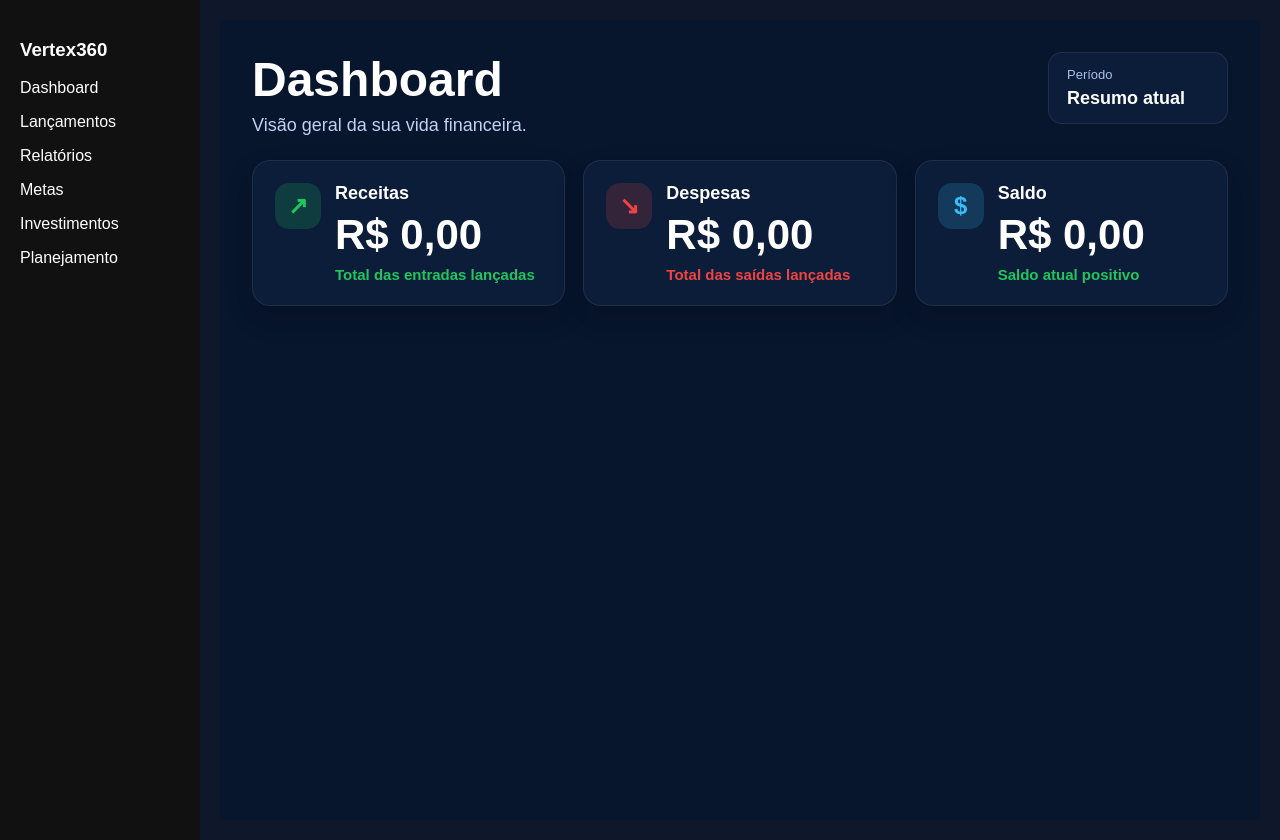
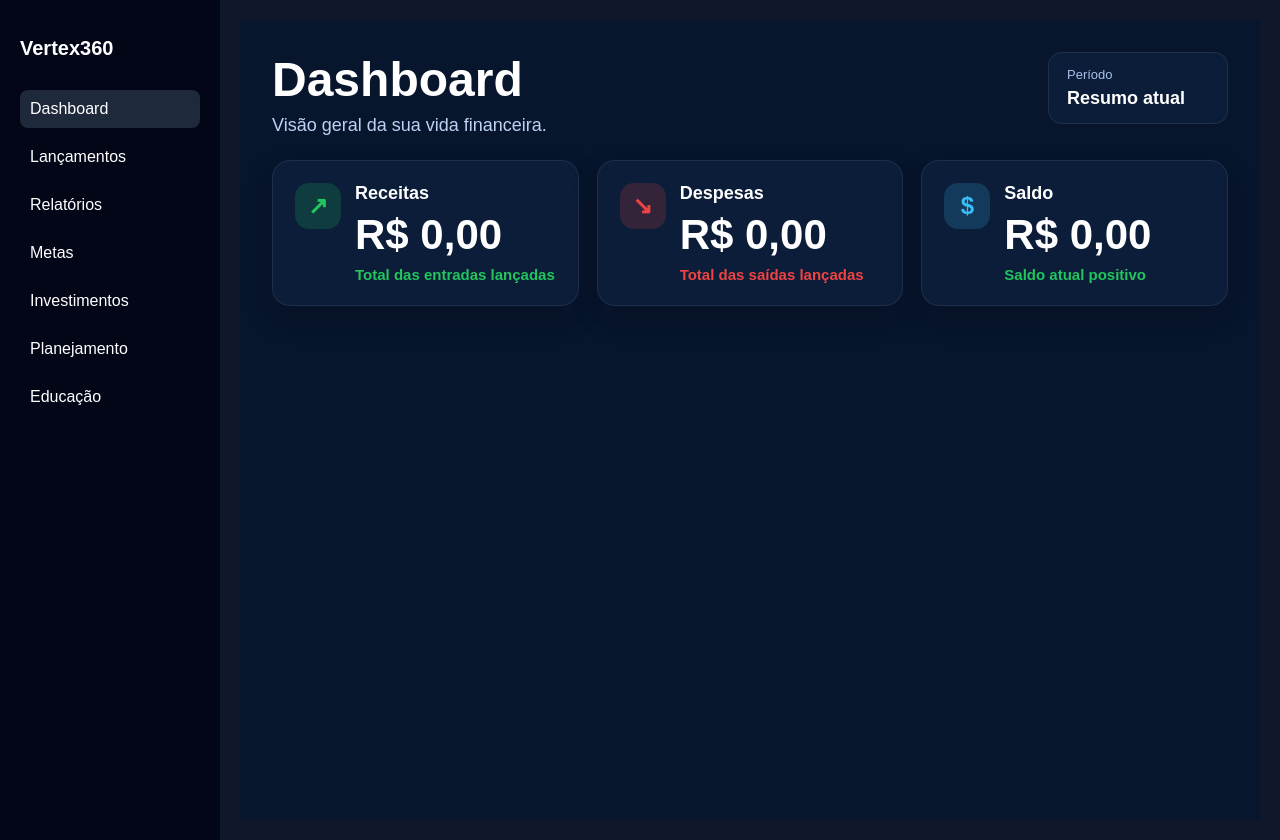
Before and after one commit to paulogomesplanejadorfinanceiro-dot/verte360-app, a React (Vite) app: page / in a window 1280 px wide. Built offline with nearby package versions, Linux system fonts and the light colour scheme.

Commit message:
Update Sidebar.jsx

```diff
--- a/src/components/Sidebar.jsx
+++ b/src/components/Sidebar.jsx
@@ -1,14 +1,53 @@
-export default function Sidebar({ setPage }) {
+export default function Sidebar({ setPage, currentPage }) {
+  const menu = [
+    { label: "Dashboard", page: "dashboard" },
+    { label: "Lançamentos", page: "lancamentos" },
+    { label: "Relatórios", page: "relatorios" },
+    { label: "Metas", page: "metas" },
+    { label: "Investimentos", page: "investimentos" },
+    { label: "Planejamento", page: "planejamento" },
+    { label: "Educação", page: "educacao" },
+  ];
+
   return (
-    <div style={{ width: 200, background: "#111", color: "#fff", padding: 20 }}>
-      <h3>Vertex360</h3>
+    <div style={styles.sidebar}>
+      <h2 style={styles.logo}>Vertex360</h2>
 
-      <p onClick={() => setPage("dashboard")}>Dashboard</p>
-      <p onClick={() => setPage("lancamentos")}>Lançamentos</p>
-      <p onClick={() => setPage("relatorios")}>Relatórios</p>
-      <p onClick={() => setPage("metas")}>Metas</p>
-      <p onClick={() => setPage("investimentos")}>Investimentos</p>
-      <p onClick={() => setPage("planejamento")}>Planejamento</p>
+      {menu.map((item) => (
+        <div
+          key={item.page}
+          onClick={() => setPage(item.page)}
+          style={{
+            ...styles.item,
+            background:
+              currentPage === item.page ? "#1e293b" : "transparent",
+          }}
+        >
+          {item.label}
+        </div>
+      ))}
     </div>
   );
 }
+
+const styles = {
+  sidebar: {
+    width: "220px",
+    background: "#020617",
+    color: "#fff",
+    padding: "20px",
+    display: "flex",
+    flexDirection: "column",
+    gap: "10px",
+  },
+  logo: {
+    marginBottom: "20px",
+    fontSize: "20px",
+  },
+  item: {
+    padding: "10px",
+    borderRadius: "8px",
+    cursor: "pointer",
+    transition: "0.2s",
+  },
+};
```
